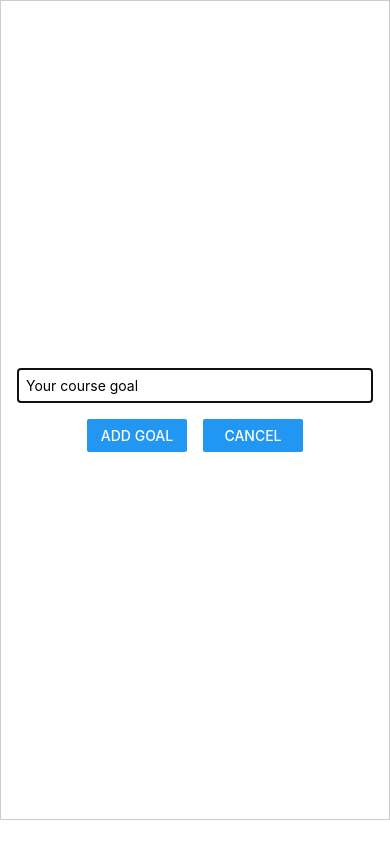
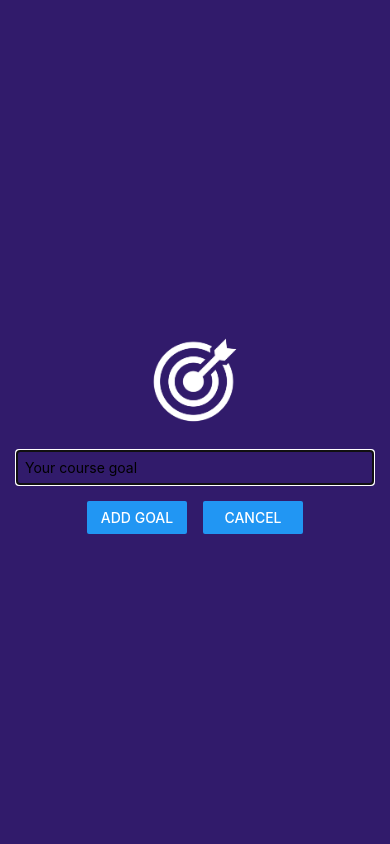
Before and after one commit to yulirumahorbo-dev/RN-Course, a React Native app: screen / in a window 390 px wide. Both pictures are taken after a click on the button "ADD NEW GOAL". Built offline with nearby package versions, Linux system fonts and the light colour scheme.

Commit message:
style: adding image & changing background color the modal

```diff
--- a/components/GoalInput.js
+++ b/components/GoalInput.js
@@ -1,5 +1,12 @@
 import { useState } from "react";
-import { View, TextInput, Button, StyleSheet, Modal } from "react-native";
+import {
+  View,
+  TextInput,
+  Button,
+  StyleSheet,
+  Modal,
+  Image,
+} from "react-native";
 
 function GoalInput(props) {
   const [enteredGoalText, setEnteredGoalText] = useState("");
@@ -16,6 +23,10 @@
   return (
     <Modal visible={props.visible} animationType="slide">
       <View style={styles.inputContainer}>
+        <Image
+          style={styles.image}
+          source={require("../assets/images/goal.png")}
+        />
         <TextInput
           style={styles.textInput}
           placeholder="Your course goal"
@@ -43,10 +54,9 @@
     padding: 16,
     justifyContent: "center",
     alignItems: "center",
-    marginBottom: 24,
-    borderWidth: 1,
-    borderColor: "#cccccc",
+    backgroundColor: "#311b6b",
   },
+  image: { width: 100, height: 100, margin: 20 },
   textInput: {
     borderWidth: 1,
     borderColor: "#cccccc",
```
Also changed, not shown: assets/images/goal.png (added).
